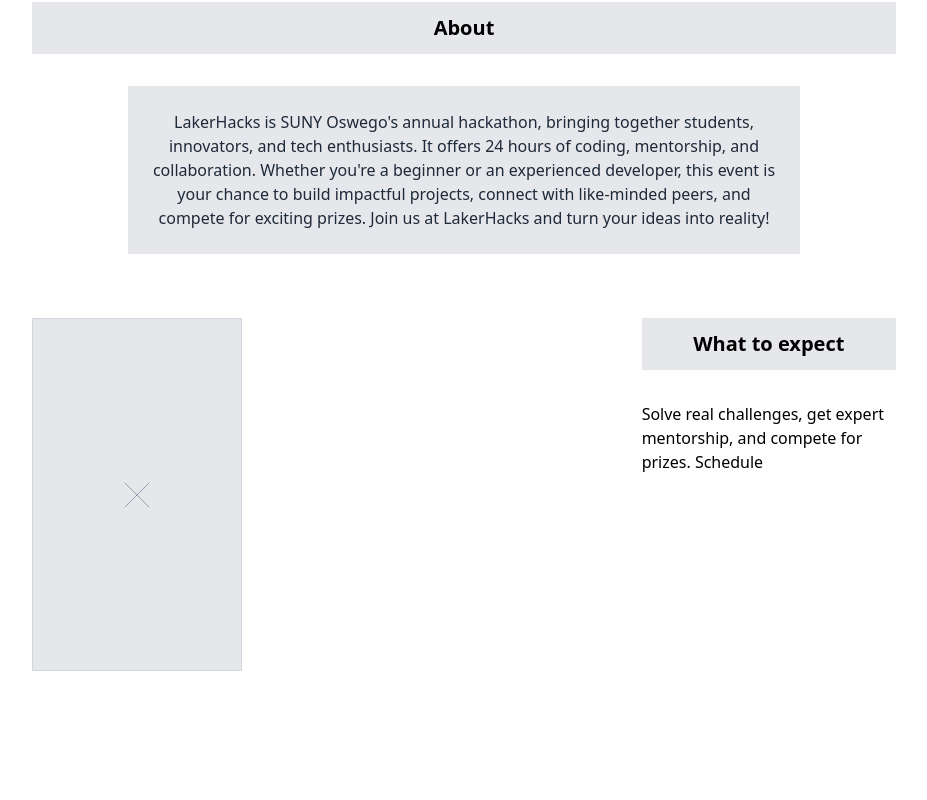
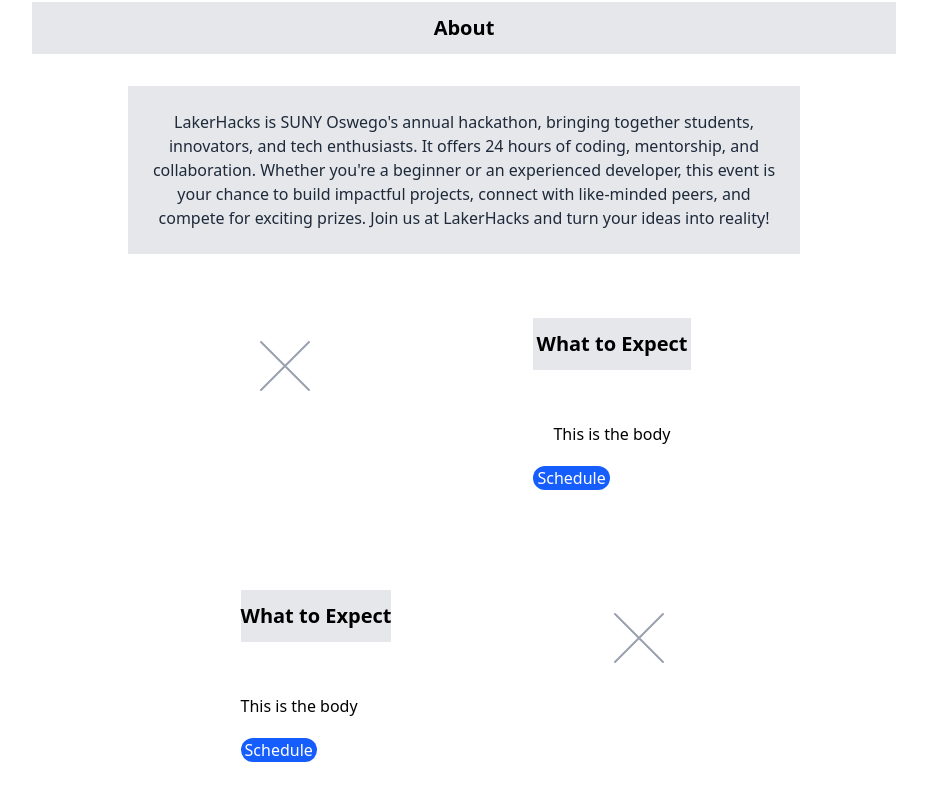
Before and after one commit to Mio-Mahoney/lakerhacks-site, a SvelteKit app: page / in a window 1280 px wide. Shown: the part 1022-1822 px from the top of the page, without its empty margins (176-1103 px from the left). Before the commit the page ends 1757 px from the top, so only its background shows below. Built offline with nearby package versions, Linux system fonts and the light colour scheme.

Commit message:
Added button

```diff
--- /dev/null
+++ b/src/lib/Components/Button.svelte
@@ -0,0 +1 @@
+<button class="w-fit rounded-2xl bg-blue-600 text-white"><div class="px-1">Schedule</div></button>
--- a/src/routes/+page.svelte
+++ b/src/routes/+page.svelte
@@ -1,6 +1,7 @@
 <script lang="ts">
 	import Header from '$lib/Components/Header.svelte';
 	import Navbar from '$lib/Components/Navbar.svelte';
+	import Button from '$lib/Components/Button.svelte';
 
 	import { onMount } from 'svelte';
 
@@ -25,7 +26,7 @@
 		{ id: 'tracks', label: 'TRACKS/PRIZES', href: '#tracks' },
 		{ id: 'faq', label: 'FAQ', href: '#faq' },
 		{ id: 'discord', label: 'DISCORD', href: '#discord' },
-		{ id: 'register', label: 'REGISTER', href: '#register' }
+		{ id: 'register', label: 'REGISTER', href: '' }
 	];
 
 	// Type for sponsor placeholder
@@ -153,30 +154,37 @@
 	</div>
 </section>
 
-<section id="schedule" class="mx-auto mb-16 max-w-4xl px-4">
-	<div class="flex gap-100">
-		<div
-			class="flex h-[353px] w-[486px] items-center justify-center border border-gray-300 bg-gray-200"
-		>
-			<svg
-				class="h-12 w-12 text-gray-400"
-				fill="none"
-				stroke="currentColor"
-				viewBox="0 0 24 24"
-				aria-label={` logo placeholder`}
-			>
+<section id="schedule" class="mx-auto mb-16 flex max-w-4xl flex-col gap-25 px-4">
+	<div class="flex flex-row justify-center gap-x-50">
+		<svg class="h-24 w-24 text-gray-400" fill="none" stroke="currentColor" viewBox="0 0 24 24">
 			<path
 				stroke-linecap="round"
 				stroke-linejoin="round"
 				stroke-width="0.5"
 				d="M6 18L18 6M6 6l12 12"
-				/>
+			></path>
 		</svg>
+
+		<div class="flex flex-col">
+			<Header>What to Expect</Header>
+			<div class="p-5">This is the body</div>
+			<Button />
 		</div>
-		<div>
-			<Header>What to expect</Header>
-			Solve real challenges, get expert mentorship, and compete for prizes.
-			<button class="gap-y-1.5">Schedule</button>
+	</div>
+	<div class="flex flex-row-reverse justify-center gap-x-50">
+		<svg class="h-24 w-24 text-gray-400" fill="none" stroke="currentColor" viewBox="0 0 24 24">
+			<path
+				stroke-linecap="round"
+				stroke-linejoin="round"
+				stroke-width="0.5"
+				d="M6 18L18 6M6 6l12 12"
+			></path>
+		</svg>
+
+		<div class="flex flex-col gap-y-5">
+			<Header>What to Expect</Header>
+			<div>This is the body</div>
+			<Button />
 		</div>
 	</div>
 </section>
```
Also changed, not shown: src/routes/about/+page.svelte (added). Lines whose indentation alone changed are shown as unchanged.
